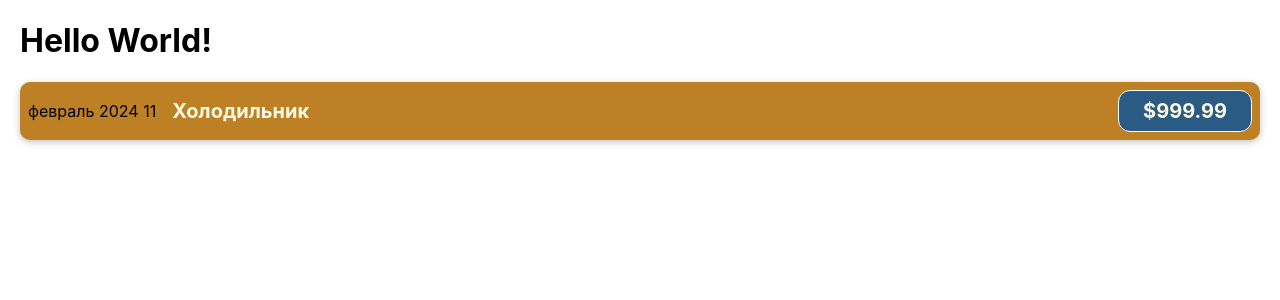
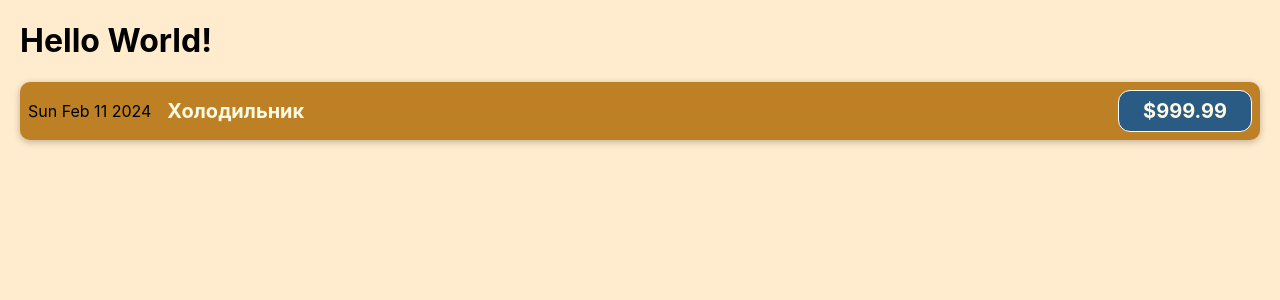
Before and after one commit to SterrenHeer/CostAccounting, a JavaScript app: page / in a window 1280 px wide. Shown: the top 300 px of the page. Built offline with nearby package versions, Linux system fonts and the light colour scheme.

Commit message:
add static placeholders to cost item

```diff
--- a/src/components/CostItem.js
+++ b/src/components/CostItem.js
@@ -1,12 +1,15 @@
 import './CostItem.scss'
 
 function CostItem() {
+  const costDate = new Date(2024, 1, 11);
+  const costDescription = 'Холодильник';
+  const costAmount = 999.99;
   return (
     <div className='cost-item'>
-      <div>февраль 2024 11</div>
+      <div>{costDate.toDateString()}</div>
       <div className='cost-item_description'>
-        <h2>Холодильник</h2>
-        <div className='cost-item_price'>$999.99</div>
+        <h2>{costDescription}</h2>
+        <div className='cost-item_price'>${costAmount}</div>
       </div>
     </div>
   );
--- a/src/index.css
+++ b/src/index.css
@@ -1,5 +1,6 @@
 body {
   margin: 20px;
+  background-color: blanchedalmond;
   font-family: -apple-system, BlinkMacSystemFont, 'Segoe UI', 'Roboto', 'Oxygen',
     'Ubuntu', 'Cantarell', 'Fira Sans', 'Droid Sans', 'Helvetica Neue',
     sans-serif;
```
